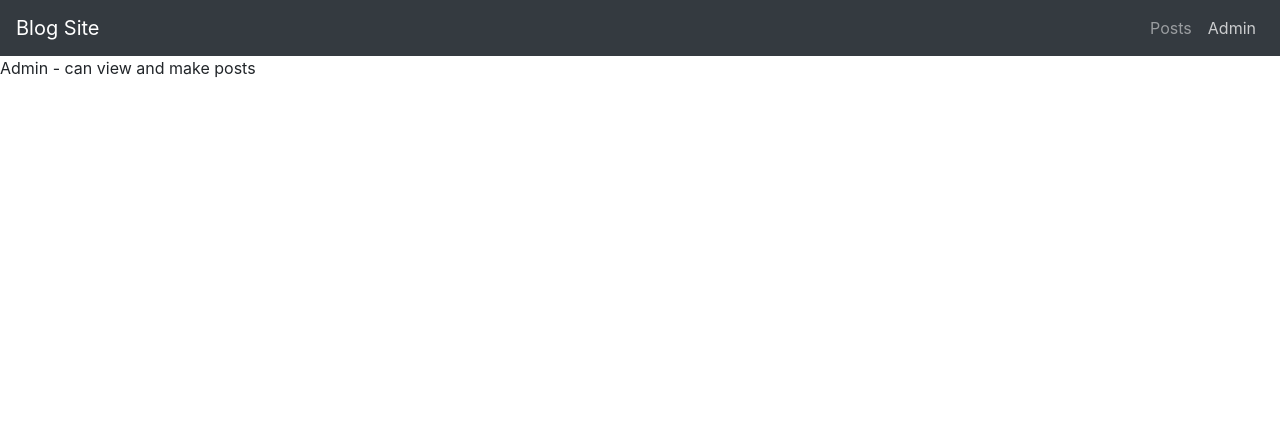
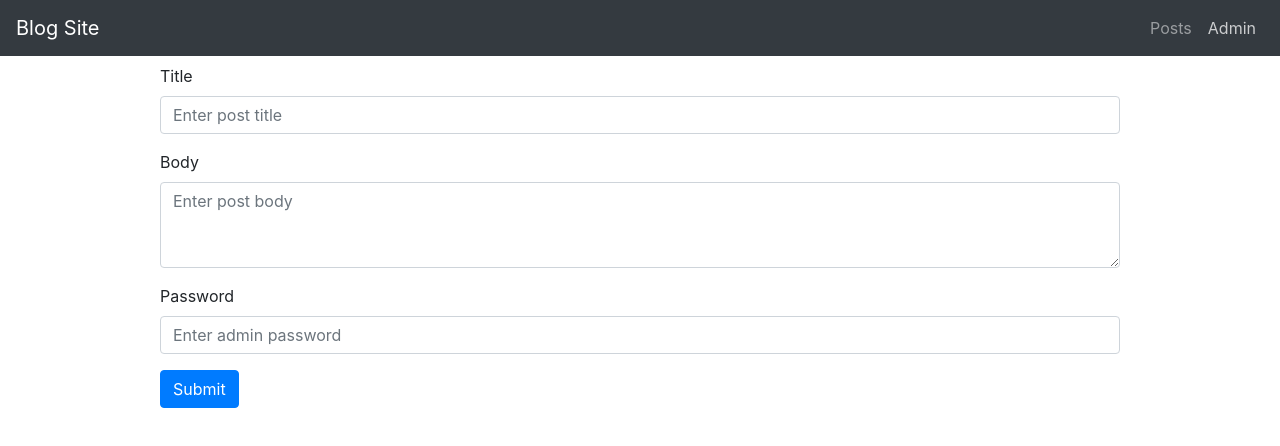
Before and after one commit to asathiya007/blog_site, a React (Create React App) app: page / in a window 1280 px wide. Both pictures are taken after a click on the button "Admin". Shown: the top 446 px of the page. Built offline with nearby package versions, Linux system fonts and the light colour scheme; no server answers.

Commit message:
built admin post form

```diff
--- a/src/App.js
+++ b/src/App.js
@@ -1,6 +1,7 @@
 import React, {useState} from 'react';
 import {Navbar, Nav} from 'react-bootstrap';
 import Posts from './components/Posts';
+import PostForm from './components/PostForm';
 
 function App() {
 
@@ -10,7 +11,7 @@ function App() {
     if (mode === "user") {
       return <Posts />;
     }
-    return <div>Admin - can view and make posts</div>;
+    return <PostForm />;
   }
 
   return (
--- /dev/null
+++ b/src/components/PostForm.js
@@ -0,0 +1,66 @@
+import React, {useState} from 'react';
+import {Form, Button} from 'react-bootstrap';
+
+function PostForm() {
+    const [formData, setFormData] = useState({
+        title: '',
+        body: '',
+        password: ''
+    });
+
+    const updateForm = (e) => {
+        e.preventDefault();
+        setFormData({...formData, [e.target.name]: e.target.value});
+    }
+
+    const onSubmit = (e) => {
+        e.preventDefault();
+        if (formData.password === "hackgteeny") {
+            fetch('https://jsonplaceholder.typicode.com/posts', {
+                method: 'POST',
+                headers: {"Content-type": "application/json"},
+                body: JSON.stringify(formData)
+            })
+                .then(res => res.json())
+                .then(console.log);
+        }
+
+        setFormData({
+            title: '',
+            body: '',
+            password: ''
+        });
+    }
+
+    return (
+        <div className="d-flex justify-content-center">
+            <div className="w-75 mt-2">
+                <Form>
+                    <Form.Group>
+                        <Form.Label>Title</Form.Label>
+                        <Form.Control type="text" name="title" placeholder="Enter post title" required
+                            onChange={e => updateForm(e)} value={formData.title}/>
+                    </Form.Group>
+
+                    <Form.Group>
+                        <Form.Label>Body</Form.Label>
+                        <Form.Control as="textarea" rows="3" name="body" placeholder="Enter post body" required
+                            onChange={e => updateForm(e)} value={formData.body}/>
+                    </Form.Group>
+
+                    <Form.Group>
+                        <Form.Label>Password</Form.Label>
+                        <Form.Control type="password" placeholder="Enter admin password" name="password" required
+                            onChange={e => updateForm(e)} value={formData.password}/>
+                    </Form.Group>
+
+                    <Button variant="primary" onClick={onSubmit}>
+                        Submit
+                    </Button>
+                </Form>
+            </div>
+        </div>
+    );
+}
+
+export default PostForm;
--- a/src/components/Posts.js
+++ b/src/components/Posts.js
@@ -14,8 +14,8 @@ function Posts() {
     return (
         <div className="d-flex justify-content-center">
             <div className="w-75">
-                {posts.map(post => (
-                    <Post title={post.title} body={post.body} />
+                {posts.map((post, i) => (
+                    <Post title={post.title} body={post.body} key={i}/>
                 ))}
             </div>
         </div>
```
